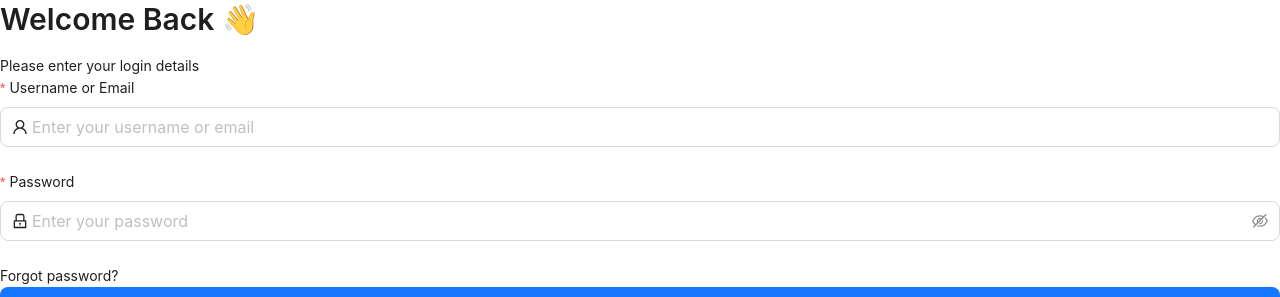
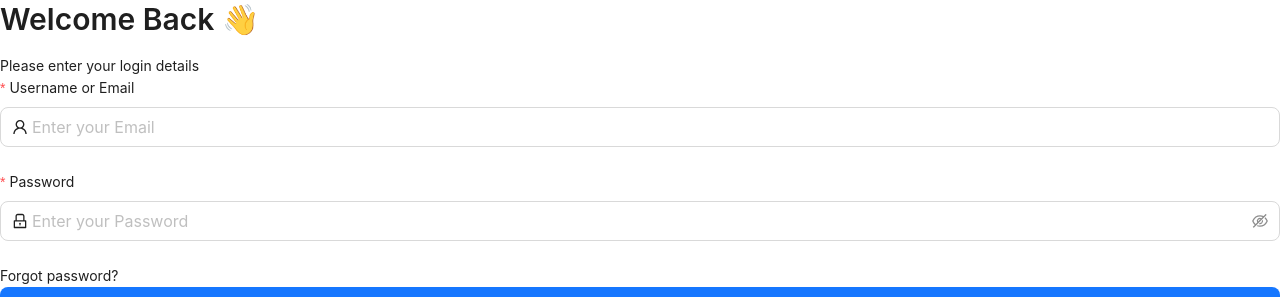
Before and after one commit to Muhammadkashif20/E-Commerce-Website-Reactjs, a React (Vite) app: page /login in a window 1280 px wide. Shown: the top 297 px of the page. Built offline with nearby package versions, Linux system fonts and the light colour scheme.

Commit message:
conti......

```diff
--- a/package.json
+++ b/package.json
@@ -14,6 +14,7 @@
     "@fortawesome/react-fontawesome": "^0.2.2",
     "antd": "^5.24.6",
     "axios": "^1.8.4",
+    "firebase": "^11.6.0",
     "react": "^18.3.1",
     "react-dom": "^18.3.1",
     "react-icons": "^5.5.0",
--- a/src/App.jsx
+++ b/src/App.jsx
@@ -3,6 +3,7 @@ import Products from "./Components/Products";
 import HeroSection from "./Components/HeroSection";
 import { BrowserRouter, Route, Routes } from "react-router-dom";
 import Deals from "./Components/Deals";
+import Footer from "./Components/Footer";
 import DealDetail from "./Components/Detail";
 import Contact from "./Components/Contact";
 import About from "./Components/About";
@@ -25,6 +26,7 @@ const App = () => {
                 filteredData={filteredData}
                 setFilteredData={setFilteredData}
               />
+              <Footer/>
             </>
           }
           path="/" />
--- a/src/Components/Footer.jsx
+++ b/src/Components/Footer.jsx
@@ -14,7 +14,7 @@ const Footer = () => {
             <Title level={4} className="text-black">Quick Links</Title>
             <Space direction="vertical" className="text-gray-700">
               <a href="/" className="hover:text-blue-600">Home</a>
-              <a href="/shop" className="hover:text-blue-600">Shop</a>
+              <a href="/" className="hover:text-blue-600">Products</a>
               <a href="/about" className="hover:text-blue-600">About Us</a>
               <a href="/contact" className="hover:text-blue-600">Contact</a>
             </Space>
@@ -61,7 +61,7 @@ const Footer = () => {
         </Row>
 
         {/* Copyright */}
-        <div className="text-center text-gray-700 mt-8">
+        <div className="text-center text-gray-700 mt-8 font-medium">
           <p>&copy; 2025 MK Shopping Store. All Rights Reserved.</p>
         </div>
       </div>
--- a/src/Components/Navbar.jsx
+++ b/src/Components/Navbar.jsx
@@ -25,6 +25,7 @@ const Navbar = ({setFilteredData}) => {
   setFilteredData(filtered)
   localStorage.setItem("filteredData", JSON.stringify(filtered))
 }
+const authData=localStorage.getItem("formData")
 const categories = (
   <Menu
   items={uniqueCategory.map((category, index) => ({
--- a/src/auth/Login.jsx
+++ b/src/auth/Login.jsx
@@ -1,15 +1,35 @@
-import React from "react";
+import React, { useState } from "react";
 import { Form, Input, Button, Typography, message } from "antd";
 import { UserOutlined, LockOutlined } from "@ant-design/icons";
-import { Link } from "react-router-dom";
+import { Link, useNavigate } from "react-router-dom";
+import {signInWithEmailAndPassword } from "firebase/auth";
+import { auth } from "./firebase"
+const { Title, Text } = Typography;
+const Login = () => {
+    const navigate=useNavigate()
+    const [email, setEmail] = useState("");
+    const [password, setPassword] = useState("");
+    console.log("email: ", email);
+    console.log("password:", password);
 
-const { Title, Text } = Typography;
-
-const Login = () => {
-  const handleSubmit = (values) => {
+  const handleLoginSubmit = (values) => {
     console.log("Form Values: ", values);
+    localStorage.setItem("formData",values)
+    signInWithEmailAndPassword(auth, email, password)
+    .then((userCredential) => {
+      // Signed in
+      const user = userCredential.user;
+      console.log("User signed in: ", user);
     message.success("Login successful!");
-  };
+      navigate("/")
+    })
+    .catch((error) => {
+      const errorCode = error.code;
+      console.log("Error code: ", errorCode);
+      const errorMessage = error.message;
+      console.log("Error message: ", errorMessage);
+    });
+  }
 
   return (
     <div className="min-h-screen bg-gray-50 flex items-center justify-center px-4">
@@ -21,7 +41,7 @@ const Login = () => {
           Please enter your login details
         </Text>
 
-        <Form layout="vertical" onFinish={handleSubmit} className="space-y-4">
+        <Form layout="vertical" onFinish={handleLoginSubmit} className="space-y-4">
           {/* Email or Username */}
           <Form.Item
             label="Username or Email"
@@ -32,8 +52,11 @@ const Login = () => {
           >
             <Input
               size="large"
-              placeholder="Enter your username or email"
+              placeholder="Enter your Email"
+              value={email}
+              onChange={(e) => setEmail(e.target.value)}
               prefix={<UserOutlined className="text-gray-400" />}
+
               className="rounded-lg"
             />
           </Form.Item>
@@ -48,7 +71,9 @@ const Login = () => {
           >
             <Input.Password
               size="large"
-              placeholder="Enter your password"
+              placeholder="Enter your Password"
+              value={password}
+              onChange={(e)=>{setPassword(e.target.value)}}
               prefix={<LockOutlined className="text-gray-400" />}
               className="rounded-lg"
             />
--- a/src/auth/Signup.jsx
+++ b/src/auth/Signup.jsx
@@ -1,14 +1,36 @@
-import React from "react";
+import React, { useState } from "react";
 import { Form, Input, Button, Typography, message } from "antd";
 import { UserOutlined, LockOutlined, MailOutlined } from "@ant-design/icons";
-import { Link } from "react-router-dom";
-
+import { Link, useNavigate } from "react-router-dom";
+import {createUserWithEmailAndPassword } from "firebase/auth";
+import { auth } from "./firebase"
 const { Title, Text } = Typography;
-
 const Signup = () => {
+  const navigate=useNavigate()
+  const [fullname, setFullname] = useState("");
+  const [email, setEmail] = useState("");
+  const [password, setPassword] = useState("");
+  console.log("fullname: ", fullname);
+  console.log("email: ", email);
+  console.log("password:", password);
   const handleSubmit = (values) => {
-    console.log("Form Values: ", values);
-    message.success("Account created successfully!");
+   console.log("Form Values: ", values);
+   createUserWithEmailAndPassword(auth, email, password)
+  .then((userCredential) => {
+    // Signed up
+    const user = userCredential.user;
+    console.log("User signed up: ", user);
+   message.success("Account created successfully!");
+      navigate("/login")
+  })
+  .catch((error) => {
+    const errorCode = error.code;
+    console.log("Error code: ", errorCode);
+    message.error("Error creating account. Please try again!");
+    const errorMessage = error.message;
+    console.log("Error code: ", errorMessage);
+    message.error("Error creating account. Please try again!");
+  });
   };
 
   return (
@@ -33,6 +55,8 @@ const Signup = () => {
             <Input
               size="large"
               placeholder="Enter your full name"
+              value={fullname}
+              onChange={(e) => setFullname(e.target.value)}
               prefix={<UserOutlined className="text-gray-400" />}
               className="rounded-lg"
             />
@@ -51,6 +75,8 @@ const Signup = () => {
               size="large"
               placeholder="Enter your email address"
               prefix={<MailOutlined className="text-gray-400" />}
+              value={email}
+              onChange={(e) => setEmail(e.target.value)}
               className="rounded-lg"
             />
           </Form.Item>
@@ -68,6 +94,8 @@ const Signup = () => {
               size="large"
               placeholder="Enter your password"
               prefix={<LockOutlined className="text-gray-400" />}
+              value={password}
+              onChange={(e) => setPassword(e.target.value)}
               className="rounded-lg"
             />
           </Form.Item>
--- /dev/null
+++ b/src/auth/firebase.js
@@ -0,0 +1,22 @@
+// Import the functions you need from the SDKs you need
+import { initializeApp } from "firebase/app";
+import { getAuth } from "firebase/auth";
+// TODO: Add SDKs for Firebase products that you want to use
+// https://firebase.google.com/docs/web/setup#available-libraries
+
+// Your web app's Firebase configuration
+// For Firebase JS SDK v7.20.0 and later, measurementId is optional
+const firebaseConfig = {
+  apiKey: "AIzaSyBHVZd_wnpHqVX1T9zCMfhL526Yi-XmwhE",
+  authDomain: "e-commerce-web-auth.firebaseapp.com",
+  projectId: "e-commerce-web-auth",
+  storageBucket: "e-commerce-web-auth.firebasestorage.app",
+  messagingSenderId: "864489636684",
+  appId: "1:864489636684:web:a57676aa468009f2bd45e9",
+  measurementId: "G-P52VBMKZRP",
+};
+
+// Initialize Firebase
+const app = initializeApp(firebaseConfig);
+const auth = getAuth(app);
+export { app, auth };
```
Also changed, not shown: 1 other file (tests, documents, lock files or other folders).
